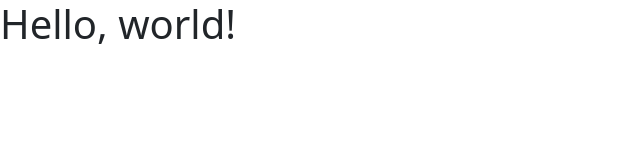
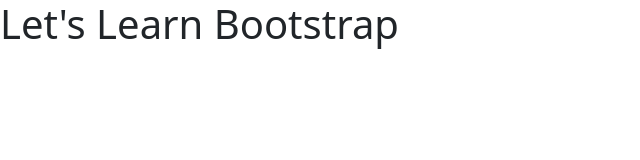
Before and after one commit to whitmandeb/bootstrap-mockup-lab, a plain HTML site: page index.html in a window 1280 px wide. Shown: the whole page, without its empty margins (0-640 px from the left). Drawn offline with nearby package versions, Linux system fonts and the light colour scheme.

Commit message:
changed h1 element

```diff
--- a/index.html
+++ b/index.html
@@ -12,7 +12,7 @@
     />
   </head>
   <body>
-    <h1>Hello, world!</h1>
+    <h1>Let's Learn Bootstrap</h1>
     <script
       src="https://cdn.jsdelivr.net/npm/bootstrap@5.3.6/dist/js/bootstrap.bundle.min.js"
       integrity="sha384-j1CDi7MgGQ12Z7Qab0qlWQ/Qqz24Gc6BM0thvEMVjHnfYGF0rmFCozFSxQBxwHKO"
```
